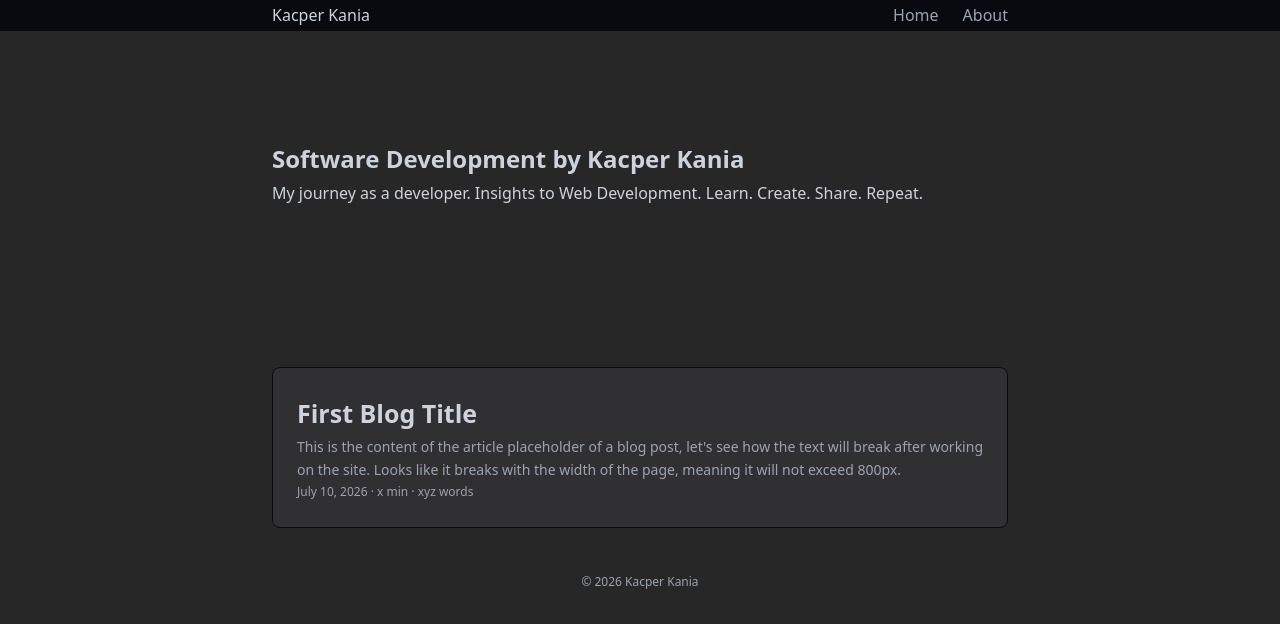
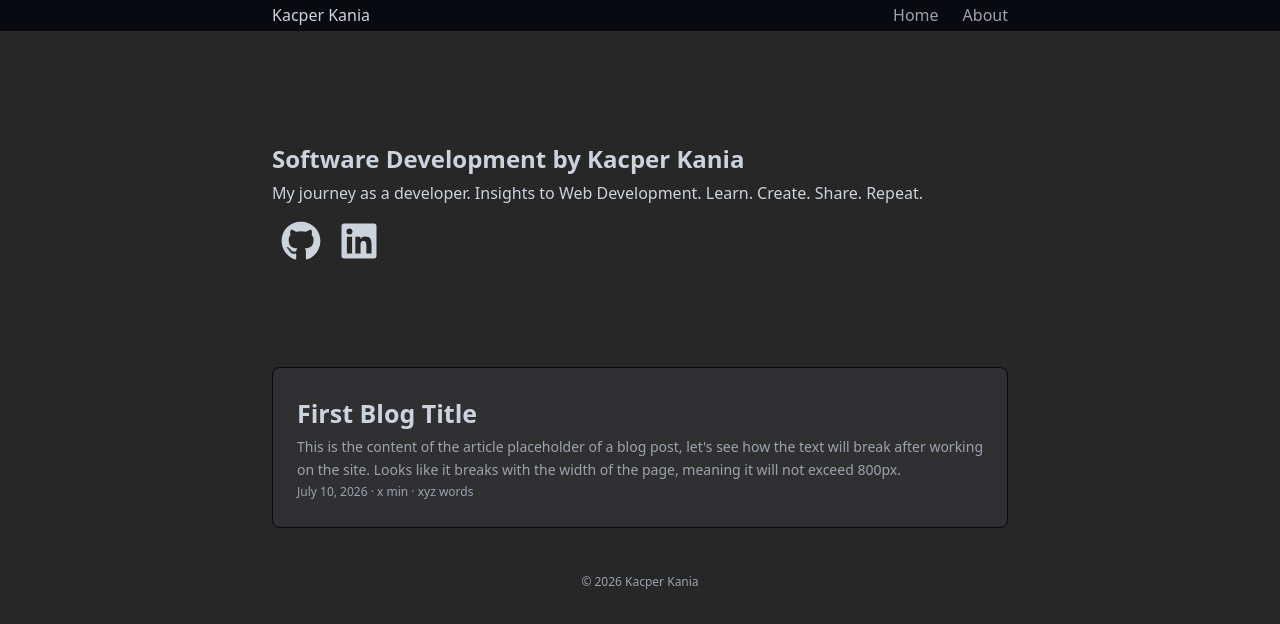
Before and after one commit to KKan98/kacperkaniadev, an Angular app in the folder kacperkaniadev/: page / in a window 1280 px wide. Shown: the top 624 px of the page. Built offline with nearby package versions, Linux system fonts and the light colour scheme.

Commit message:
feat: add font awesome

```diff
--- a/kacperkaniadev/package.json
+++ b/kacperkaniadev/package.json
@@ -17,6 +17,9 @@
     "@angular/forms": "^22.0.0",
     "@angular/platform-browser": "^22.0.0",
     "@angular/router": "^22.0.0",
+    "@fortawesome/angular-fontawesome": "^5.1.0",
+    "@fortawesome/free-brands-svg-icons": "^7.3.0",
+    "@fortawesome/free-solid-svg-icons": "^7.3.0",
     "rxjs": "~7.8.0",
     "tslib": "^2.3.0"
   },
--- a/kacperkaniadev/src/app/app.ts
+++ b/kacperkaniadev/src/app/app.ts
@@ -2,11 +2,10 @@ import { Component } from '@angular/core';
 import { Header } from "./header/header";
 import { Footer } from "./footer/footer";
 import { RouterOutlet } from '@angular/router';
-import { Home } from "./home/home";
 
 @Component({
   selector: 'app-root',
-  imports: [Header, Footer, RouterOutlet, Home],
+  imports: [Header, Footer, RouterOutlet],
   templateUrl: './app.html',
   styleUrl: './app.css'
 })
--- a/kacperkaniadev/src/app/home/home.css
+++ b/kacperkaniadev/src/app/home/home.css
@@ -15,7 +15,7 @@
   margin: 0 4px;
 }
 
-.social-row li a i {
+.social-row li a fa-icon {
   color: var(--bright);
 }
 
--- a/kacperkaniadev/src/app/home/home.html
+++ b/kacperkaniadev/src/app/home/home.html
@@ -6,8 +6,8 @@
       </div>
       <div >
         <ul class="social-row">
-          <li><a href="https://github.com/KKan98" target="_blank"><i class="fa-github"></i></a></li>
-          <li><a href="https://www.linkedin.com/in/kacper-kania-44354518b/" target="_blank"><i class="fa fa-linkedin"></i></a></li>
+          <li><a href="https://github.com/KKan98" target="_blank"><fa-icon [icon]="faGithub" /></a></li>
+          <li><a href="https://www.linkedin.com/in/kacper-kania-44354518b/" target="_blank"><fa-icon [icon]="faLinkedin" /></a></li>
         </ul>
       </div>
     </article>
--- a/kacperkaniadev/src/app/home/home.ts
+++ b/kacperkaniadev/src/app/home/home.ts
@@ -1,9 +1,14 @@
 import { Component } from '@angular/core';
+import { FontAwesomeModule } from '@fortawesome/angular-fontawesome';
+import  { faGithub, faLinkedin } from '@fortawesome/free-brands-svg-icons';
 
 @Component({
-  imports: [],
+  imports: [FontAwesomeModule],
   selector: 'app-home',
   styleUrl: './home.css',
   templateUrl: './home.html',
 })
-export class Home {}
+export class Home {
+  faGithub = faGithub;
+  faLinkedin = faLinkedin;
+}
```
Also changed, not shown: 1 other file (tests, documents, lock files or other folders).
